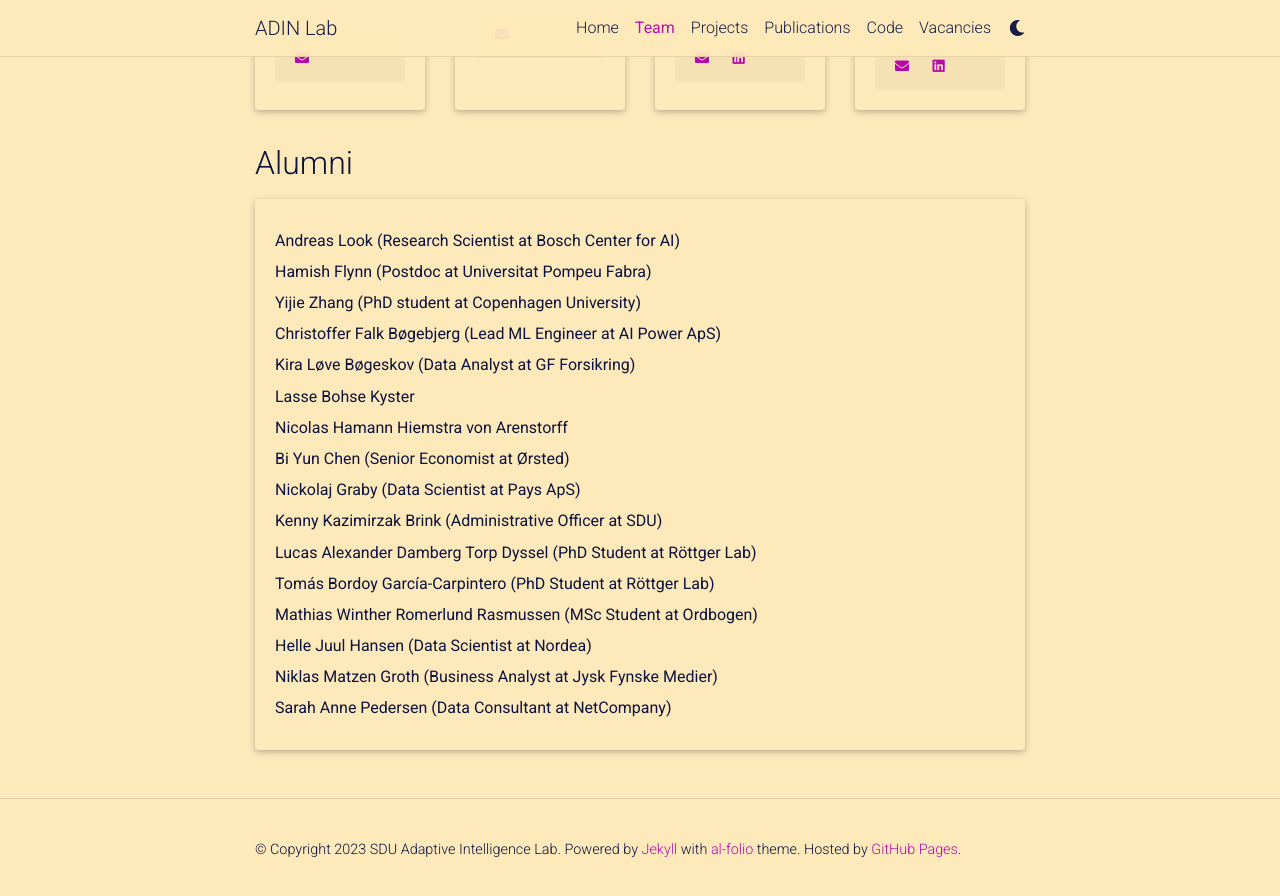
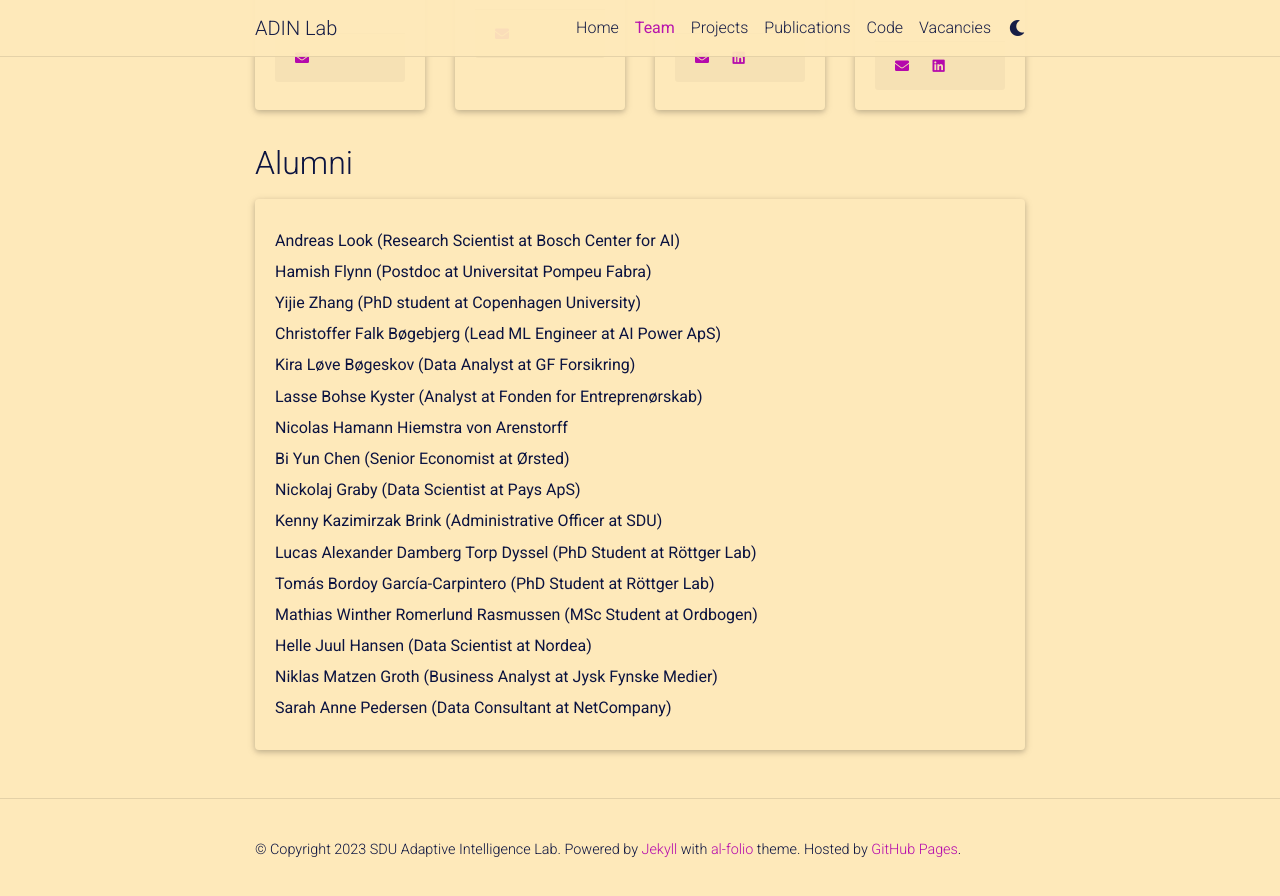
Before and after one commit to adinlab/adinlab.github.io, a Jekyll site: the page built from _pages/1_team.md, in a window 1280 px wide and 900 px high, scrolled down 2462 px. Shown: the top 896 px of the window. Built offline with Jekyll 4.4.1, drawn with Linux system fonts in a browser that asks for light colours; comment, search, counter and statistics services are not loaded; a style sheet for code colours, icons or effects is not loaded.

Commit message:
Update team.yml

```diff
--- a/_data/team.yml
+++ b/_data/team.yml
@@ -114,7 +114,7 @@ alumnis:
   - name: Yijie Zhang (PhD student at Copenhagen University)
   - name: Christoffer Falk Bøgebjerg (Lead ML Engineer at AI Power ApS)
   - name: Kira Løve Bøgeskov (Data Analyst at GF Forsikring)
-  - name: Lasse Bohse Kyster
+  - name: Lasse Bohse Kyster (Analyst at Fonden for Entreprenørskab)
   - name: Nicolas Hamann Hiemstra von Arenstorff
   - name: Bi Yun Chen (Senior Economist at Ørsted)
   - name: Nickolaj Graby (Data Scientist at Pays ApS)
```
